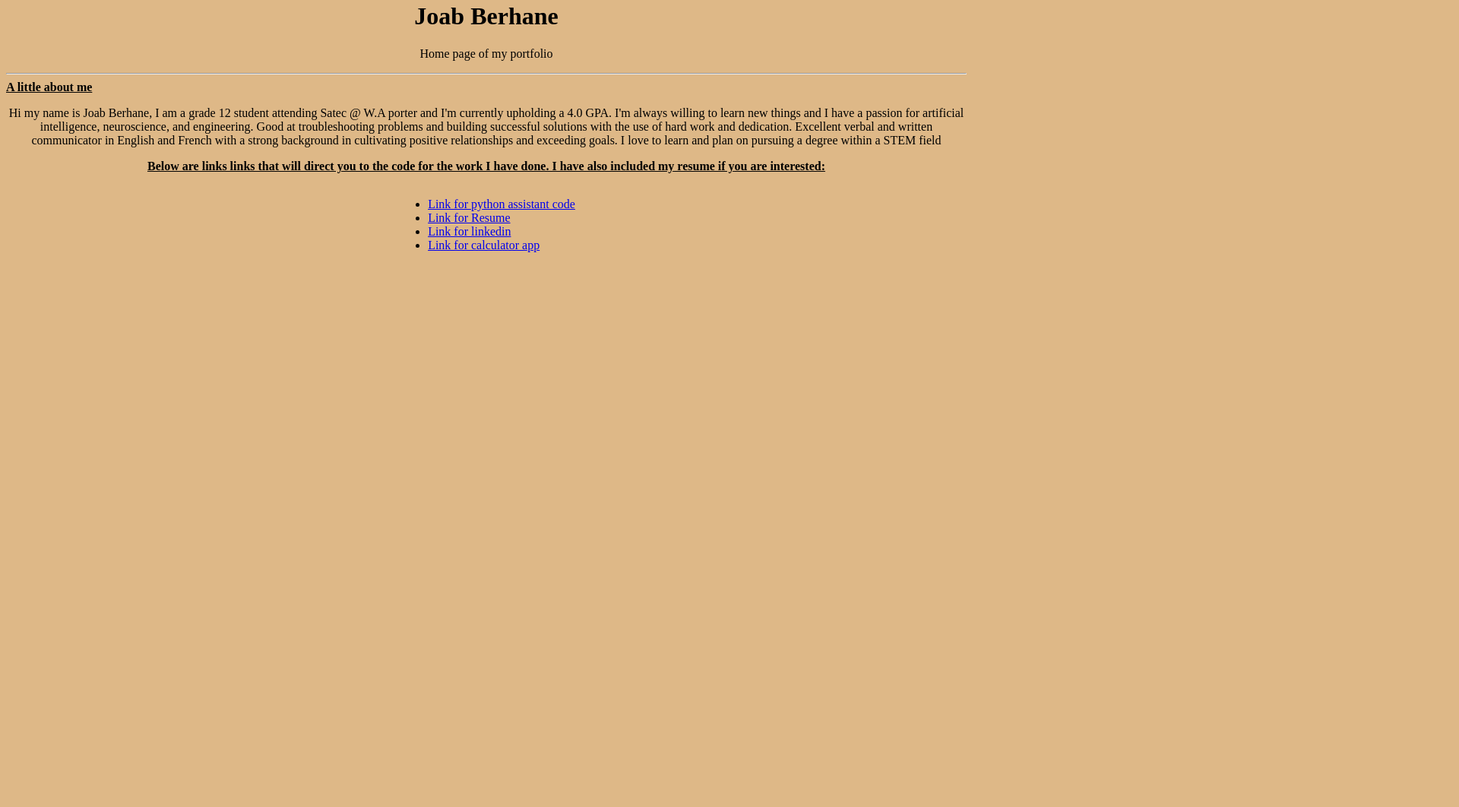
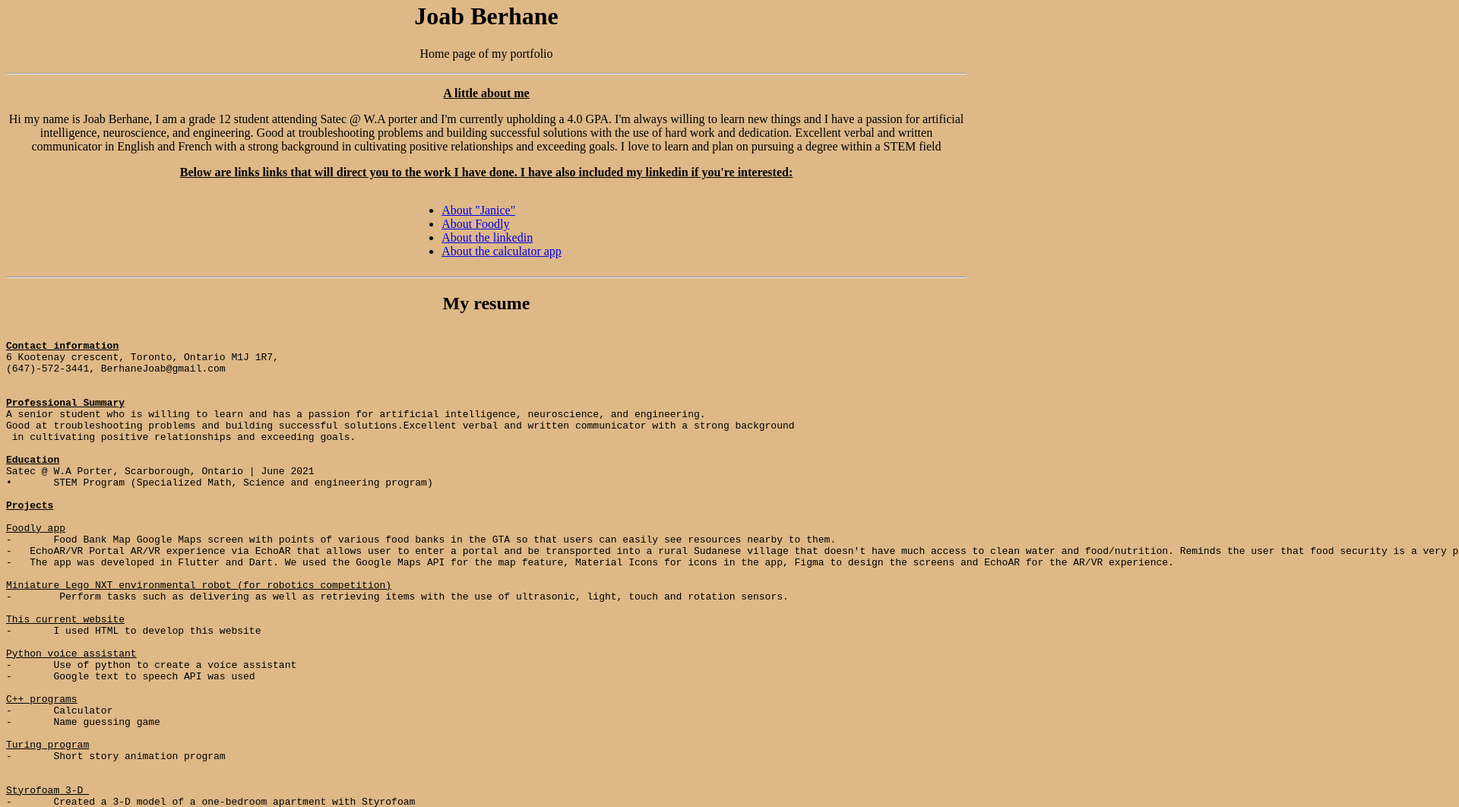
Before and after one commit to JoabBer/Joabber.github.io, a plain HTML site: page index.html in a window 1280 px wide. Shown: the part 18-1080 px from the top of the page at 76% size, 1920 px wide, since content can reach past the window. Before the commit the page ends 800 px from the top, so only its background shows below. Drawn offline with Linux system fonts and the light colour scheme.

Commit message:
Update index.html

```diff
--- a/index.html
+++ b/index.html
@@ -13,6 +13,7 @@
 <style>
     h1 {text-align: center;}
     p {text-align: center;}
+    h2 {text-align: center;}
     nav { text-align: center; }
     ul { display: inline-block; text-align: left; }
     .center {
@@ -20,24 +21,116 @@
   margin-left: auto;
   margin-right: auto;
   width: 30%;
-}
     </style>
     <h1>Joab Berhane</h1>
     <p>Home page of my portfolio </p><hr/>
-   <b><u>A little about me</u></b>
+  <p> <b><u>A little about me</u></b></p>
     <p>Hi my name is Joab Berhane, I am a grade 12 student attending Satec @ W.A porter and I'm currently upholding a 4.0 GPA. I'm always willing to learn new things and I have a passion for artificial intelligence, neuroscience, and engineering. Good at troubleshooting problems and building successful solutions with the use of hard work and dedication. Excellent verbal and written communicator in English and French with a strong background in cultivating positive relationships and exceeding goals. I love to learn and plan on pursuing a degree within a STEM field </p>
     <p>
-    <u><b>Below are links links that will direct you to the code for the work I have done. I have also included my resume if you are interested:</b></u>
+    <u><b>Below are links links that will direct you to the work I have done. I have also included my linkedin if you're interested:</b></u>
    </p>
    <nav>
     <ul>
-   <li> <a href="python_assistant.html" target="blank"> Link for python assistant code</a></li>
-    <li><a href="resume.html" target="blank"> Link for Resume </a></li>
-    <li><a href="https://www.linkedin.com/in/joab-berhane-5b56571b7" target="blank"> Link for linkedin</a> </li>
-    <li><a href="calculator.html" target="blank">Link for calculator app </a></li>
+   <li> <a href="python_assistant.html" target="blank"> About "Janice"</a></li>
+    <li><a href= "https://devpost.com/software/foodly-u6sryi" target="blank"> About Foodly </a></li>
+    <li><a href="https://www.linkedin.com/in/joab-berhane-5b56571b7" target="blank"> About the linkedin</a> </li>
+    <li><a href="calculator.html" target="blank">About the calculator app </a></li>
     </ul>
 </nav>
 
+<hr/>
+<h2>My resume</h2>
+<p>
+    <pre>
+
+<u><b>Contact information</b></u>
+6 Kootenay crescent, Toronto, Ontario M1J 1R7,
+(647)-572-3441, BerhaneJoab@gmail.com
+
+
+<u><b>Professional Summary</b></u>
+A senior student who is willing to learn and has a passion for artificial intelligence, neuroscience, and engineering.
+Good at troubleshooting problems and building successful solutions.Excellent verbal and written communicator with a strong background
+ in cultivating positive relationships and exceeding goals.
+
+<u><b>Education</b></u>
+Satec @ W.A Porter, Scarborough, Ontario | June 2021
+•	STEM Program (Specialized Math, Science and engineering program)
+
+<u><b>Projects</b></u>
+
+<u>Foodly app</u>
+-	Food Bank Map Google Maps screen with points of various food banks in the GTA so that users can easily see resources nearby to them.
+-   EchoAR/VR Portal AR/VR experience via EchoAR that allows user to enter a portal and be transported into a rural Sudanese village that doesn't have much access to clean water and food/nutrition. Reminds the user that food security is a very prevalent issue in today's day and age.
+-   The app was developed in Flutter and Dart. We used the Google Maps API for the map feature, Material Icons for icons in the app, Figma to design the screens and EchoAR for the AR/VR experience.
+
+<u>Miniature Lego NXT environmental robot (for robotics competition)</u>
+-	 Perform tasks such as delivering as well as retrieving items with the use of ultrasonic, light, touch and rotation sensors.
+
+<u>This current website</u>
+-	I used HTML to develop this website
+
+<u>Python voice assistant</u>
+-	Use of python to create a voice assistant
+-	Google text to speech API was used
+
+<u>C++ programs</u>
+-	Calculator
+-	Name guessing game
+
+<u>Turing program</u>
+-	Short story animation program
+
+
+<u>Styrofoam 3-D </u>
+-	Created a 3-D model of a one-bedroom apartment with Styrofoam
+-	The apartment consisted of one bedroom, washroom, closet, balcony and living/dining space
+-	 Use of AutoCad to design layout and create dimensions of the apartment
+
+<u><b>Skills</b></u>
+•	Intermediate level knowledge in Python
+•	Intermediate level knowledge in HTML for website development
+•	Basic level knowledge in CSS for website development
+•	Excellent verbal and written skills in English, conversational in French
+•	AutoCAD software
+•	Basic C++
+•	Soldering and wiring
+•	Website designing with “Wix”
+•	Able to communicate and relate to people of different cultural backgrounds
+•	Collaborator with leadership qualities
+•	First Aid and CPR with AED device (previously certified assistant swimming instructor)
+
+<u><b>Experiences and Knowledge</b></u>
+-	Self taught Python and HTML programmer
+-	App development and “Kurius Hacks” competition participant
+-	Vice president of computer science club, in which I teach 100+ students the basics of programming in python
+-    Lead Hardware engineer for current environmental project
+-	Tech and Production creative director for Junior Achievements Ontario start up competition
+-	Harvard's Cs50 participant (Harvard's online intro to computer science)
+-	Online financial literacy course participant
+-	Robotics club member
+
+<u><b>Volunteering</b></u>
+
+<u>Food drive volunteer for Food Bank | Scarborough, Ontario
+    October, 2020</u>
+
+•	Sorting through donated food
+•	Packing and numbering the edible food into boxes and carrying it into correct placements
+
+<u>Assistant basketball coach for local middle school | Scarborough, Ontario
+    October 2019- December 2019</u>
+
+•	Teach younger students fundamentals of the game of basketball
+•	Lead drills and practices when the head coach was absent
+•	Clean up and setup equipment
+
+
+<u><b>Availability</b></u>
+Part-time (after school hours)
+
+    </pre>
+</p>
 
 </body>
 
```
